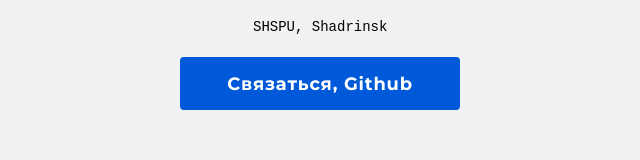
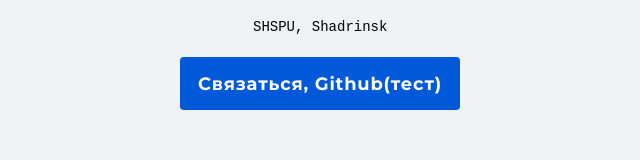
Before and after one commit to vitasgit/vitasgit.github.io, a website: page index.html in a window 1280 px wide. Shown: the part 545-705 px from the top of the page, without its empty margins (320-960 px from the left). Drawn offline with nearby package versions, Linux system fonts and the light colour scheme; a web font is replaced by a local one.

Commit message:
update btn

```diff
--- a/index.html
+++ b/index.html
@@ -118,7 +118,7 @@
 					data-aos="fade-up"
 					data-aos-delay="1000"
 					>
-					Связаться, Github
+					Связаться, Github(тест)
 				</a>
 			</div>
 			<!-- /.hero -->		</div>
```
